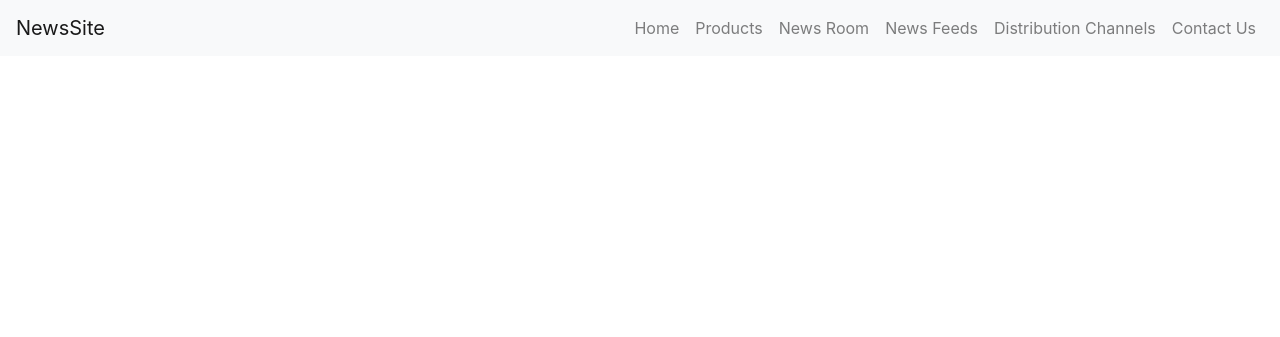
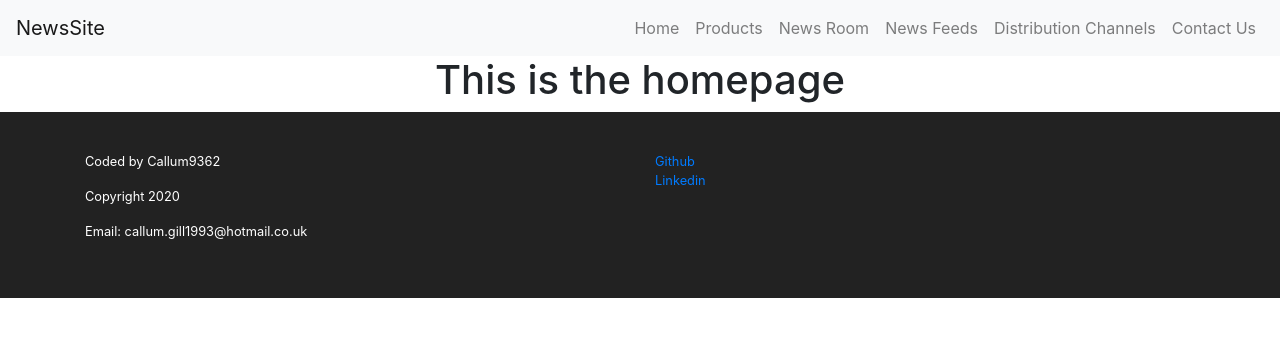
Before and after one commit to Callum9362/newsite, a PHP site: page /views/index.php in a window 1280 px wide. Shown: the top 337 px of the page. Run offline with PHP 8.4, Linux system fonts and the light colour scheme.

Commit message:
Added in the footer

```diff
--- /dev/null
+++ b/views/footer.php
@@ -0,0 +1,17 @@
+<footer id="footer-main">
+    <div class="container">
+      <div class="row">
+        <div class="col-sm">
+          <p>Coded by Callum9362</p>
+          <p>Copyright 2020</p>
+          <p>Email: callum.gill1993@hotmail.co.uk</p>
+        </div>
+        <div class="col-sm">
+          <ul class="list-unstyled">
+            <li><i class="icon-github"></i><a href="https://github.com/Callum9362">Github</a></li>
+            <li><i class="fa-linkedin"></i><a href="https://www.linkedin.com/in/callum-gill-9b753ba7/">Linkedin</a></li>
+          </ul>
+        </div>
+      </div>
+    </div>
+  </footer>
--- a/views/header.php
+++ b/views/header.php
@@ -9,6 +9,8 @@
   <!-- Bootstrap CSS -->
   <link rel="stylesheet" href="https://cdn.jsdelivr.net/npm/bootstrap@4.5.3/dist/css/bootstrap.min.css"
     integrity="sha384-TX8t27EcRE3e/ihU7zmQxVncDAy5uIKz4rEkgIXeMed4M0jlfIDPvg6uqKI2xXr2" crossorigin="anonymous">
+
+  <link rel="stylesheet" href="style.css">
   <!-- Custom CSS Always has to be after BS due to cascading-->
   <title>Newsite</title>
 </head>
--- a/views/index.php
+++ b/views/index.php
@@ -1 +1,7 @@
 <?php include 'header.php';?>
+
+<body>
+    <h1 class="text-center">This is the homepage</h1>
+</body>
+
+<?php include 'footer.php';?>
--- /dev/null
+++ b/views/style.css
@@ -0,0 +1,16 @@
+#footer-main {
+    padding-top: 15px;
+    background: #222;
+    color: white;
+    font-size: 0.8rem;
+    padding: 2.5rem 0;
+}
+
+#workskills1{
+    padding-top: 15px;
+}
+
+#workskills2{
+    padding-top: 25px;
+    padding-bottom: 25px;
+}
```
